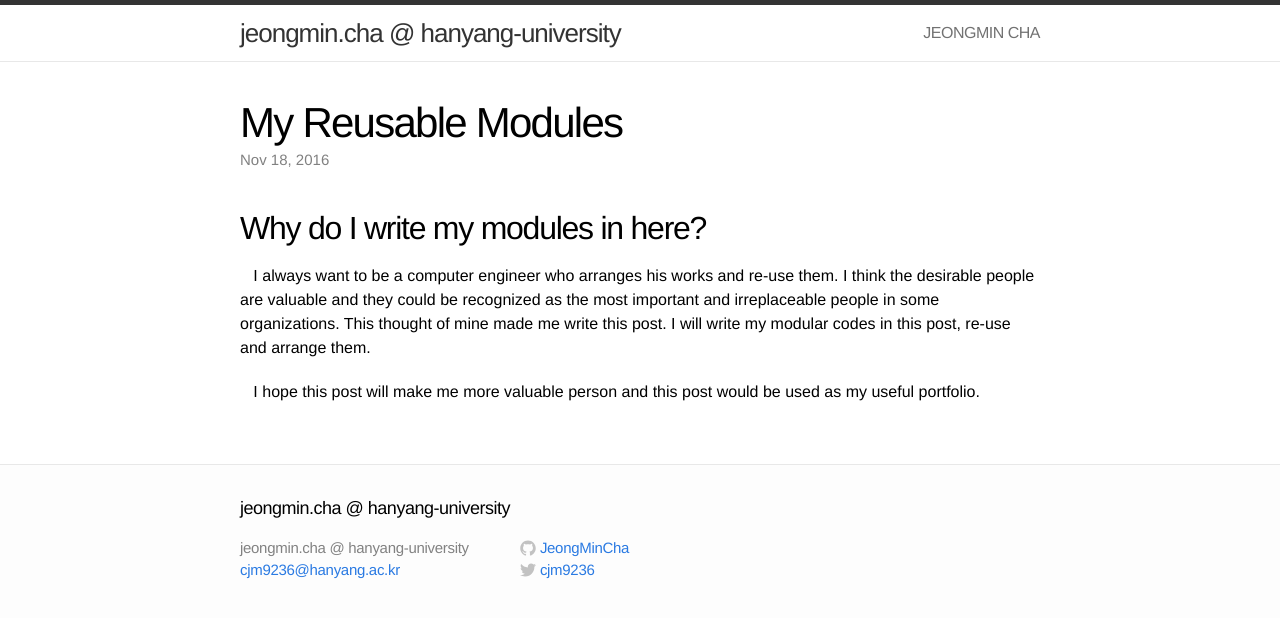
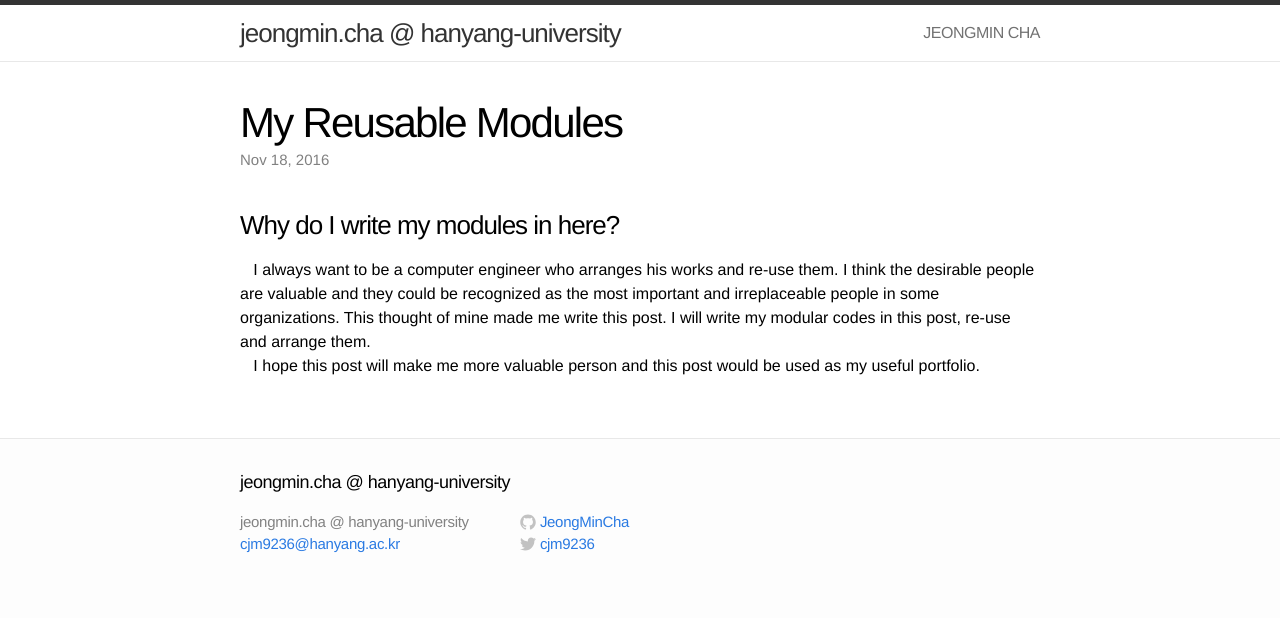
Before and after one commit to JeongMinCha/jeongmincha.github.com, a Jekyll site: the page built from _posts/2016-11-18-MyModules.md, in a window 1280 px wide. Shown: the top 618 px of the page. Built offline with Jekyll 4.4.1, drawn with Linux system fonts in a browser that asks for light colours.

```diff
--- a/_posts/2016-11-18-MyModules.md
+++ b/_posts/2016-11-18-MyModules.md
@@ -3,7 +3,6 @@ layout: post
 title: My Reusable Modules
 ---
 
-## Why do I write my modules in here?
+### Why do I write my modules in here?
 &nbsp;&nbsp; I always want to be a computer engineer who arranges his works and re-use them. I think the desirable people are valuable and they could be recognized as the most important and irreplaceable people in some organizations. This thought of mine made me write this post. I will write my modular codes in this post, re-use and arrange them.
-
 &nbsp;&nbsp; I hope this post will make me more valuable person and this post would be used as my useful portfolio.
```
